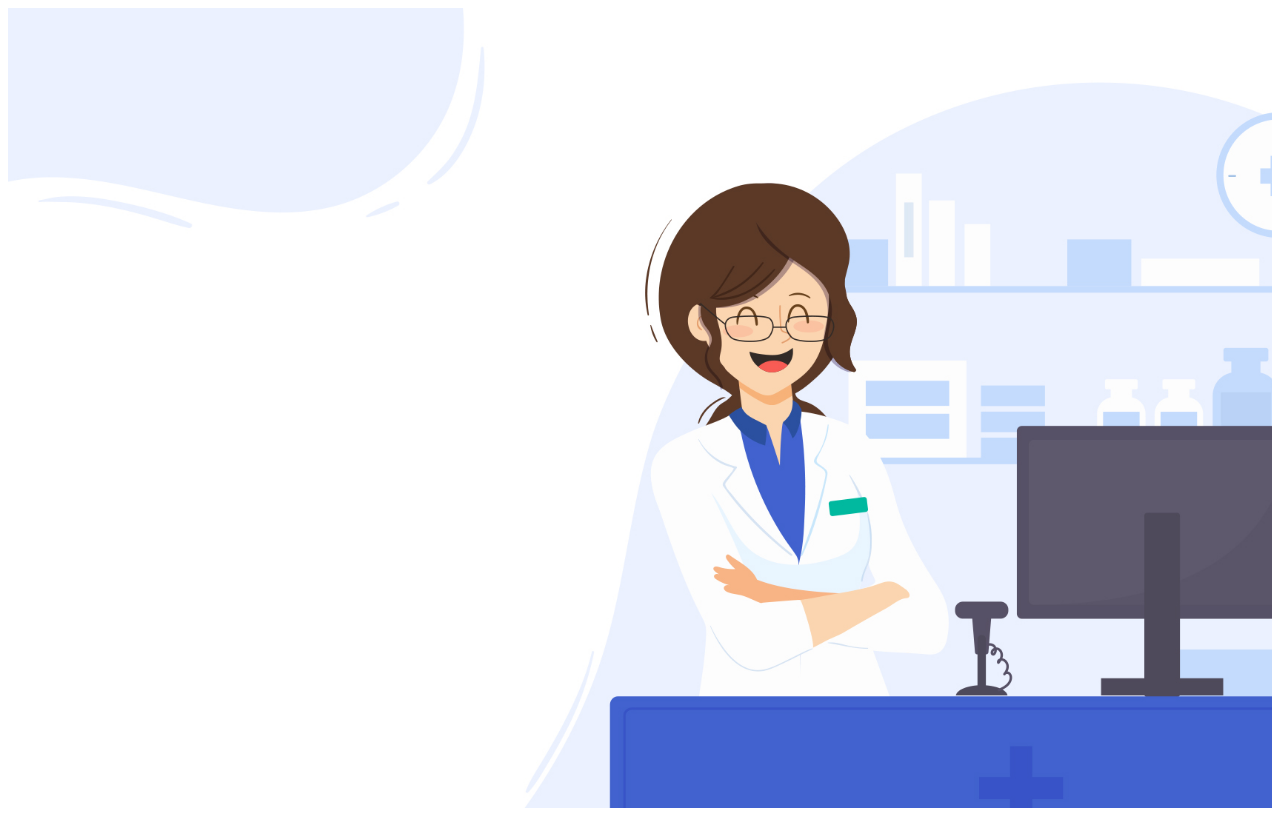
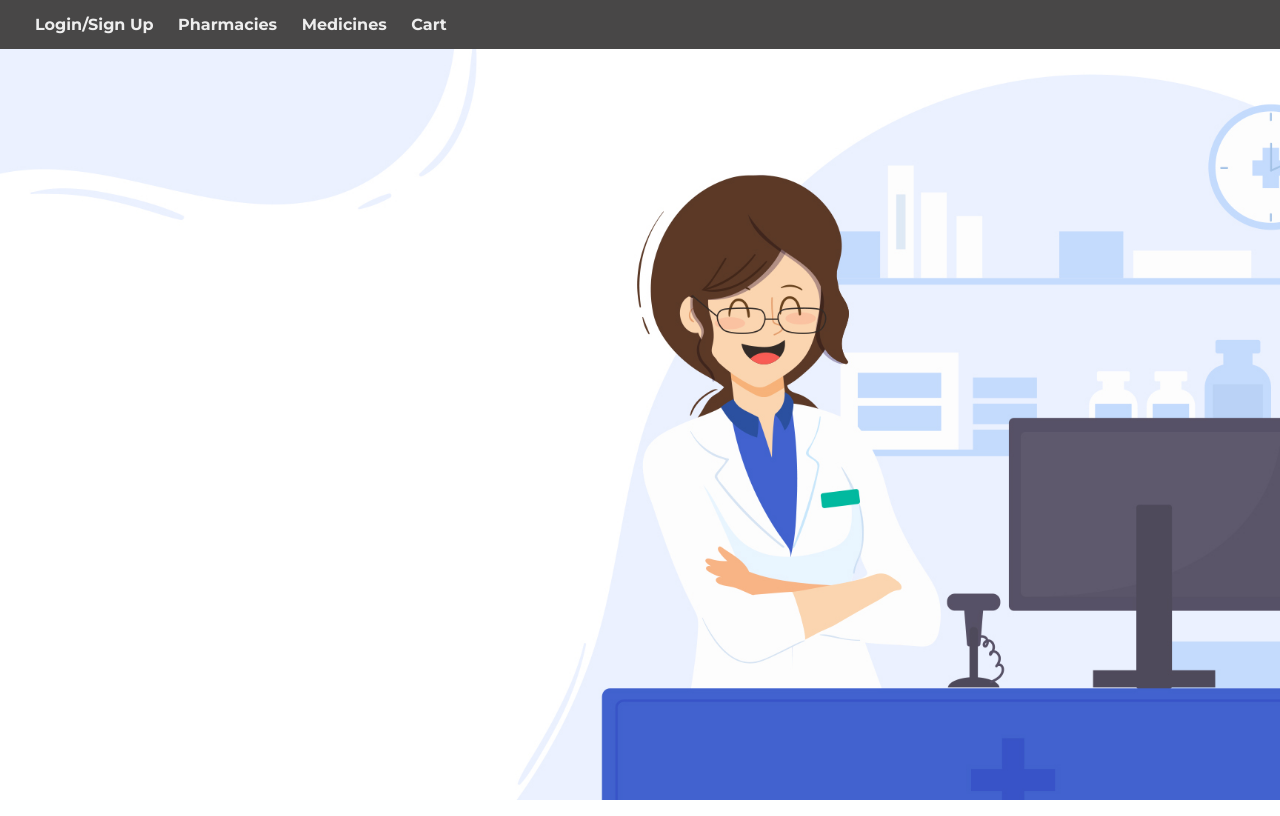
Before and after one commit to guranshdua/CenPharma, a PHP site: page / in a window 1280 px wide. Run offline with PHP 8.4, Linux system fonts and the light colour scheme.

Commit message:
Navbar Added

```diff
--- a/css/style.css
+++ b/css/style.css
@@ -1,4 +1,9 @@
-body{
+
+
+body
+{
+    margin: 0px;
+    font-family: 'Montserrat', sans-serif;
 }
 
 #home1
@@ -8,3 +13,27 @@ body{
   background-repeat: no-repeat;
   background-size: cover;
 }
+.navbar
+{
+  margin-left: auto;
+  background-color: #484747;
+  padding: 15px;
+  font-weight: 700;
+}
+.navbar ul
+{
+    list-style-type: none;
+    margin: 0px;
+    padding: 0px;
+}
+
+.navbar li {
+  display: inline;
+  margin-left:20px;
+}
+
+.navbar a
+{
+  text-decoration: none;
+  color: #eee;
+}
--- a/index.html
+++ b/index.html
@@ -3,10 +3,18 @@
   <head>
       <title>CenPharma</title>
       <link href="./css/style.css" rel="stylesheet" />
+      <link href="https://fonts.googleapis.com/css?family=Montserrat:400,500,600,700,900&display=swap" rel="stylesheet">
   </head>
   <body>
       <section id="home1">
-
+        <div class="navbar">
+          <ul>
+            <li><a href="enter.html">Login/Sign Up</a></li>
+            <li><a href="pharmacy.html">Pharmacies</a></li>
+            <li><a href="medicine.html">Medicines</a></li>
+            <li><a href="cart.html">Cart</a></li>
+          </ul>
+        </div>
       </section>
   </body>
 </html>
```
